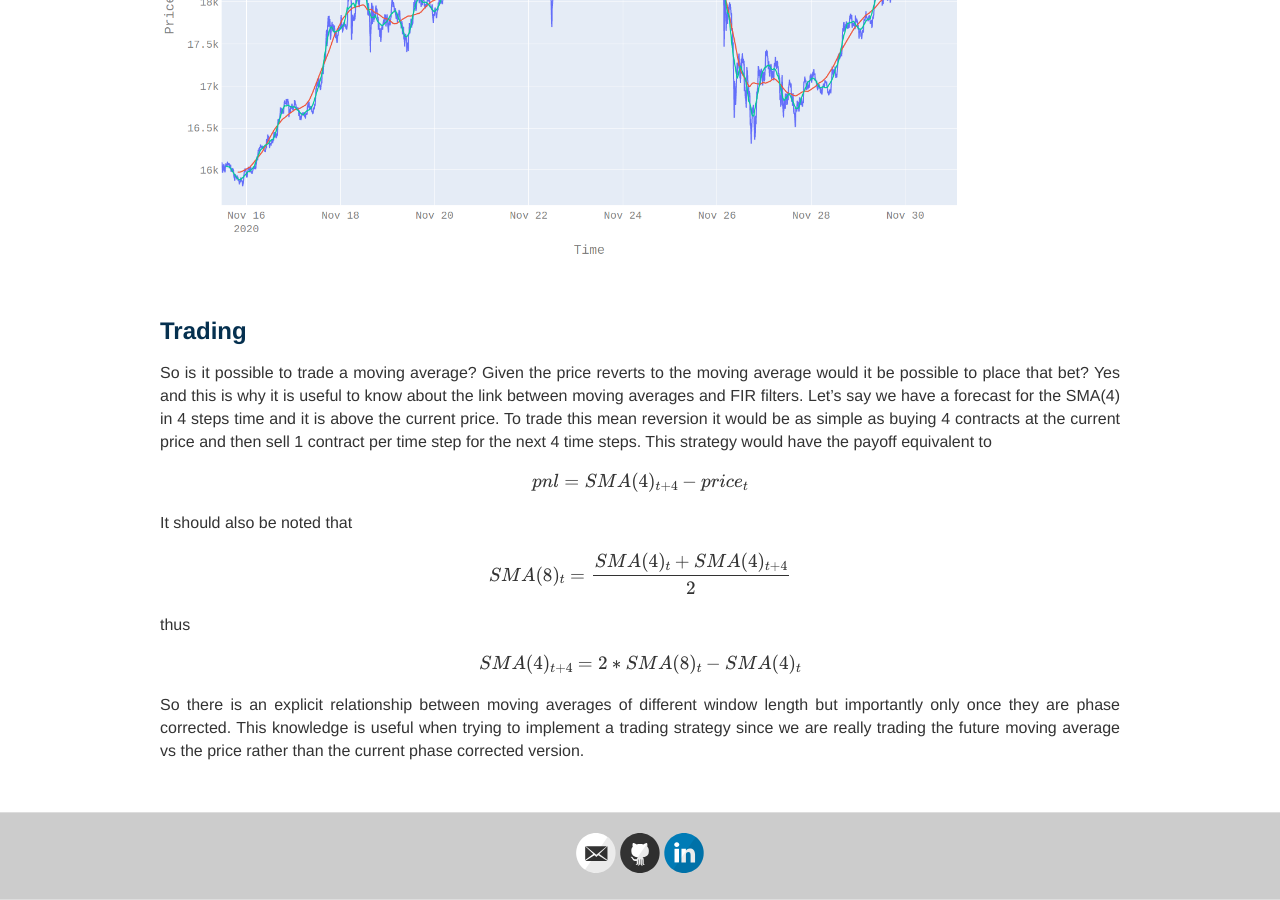
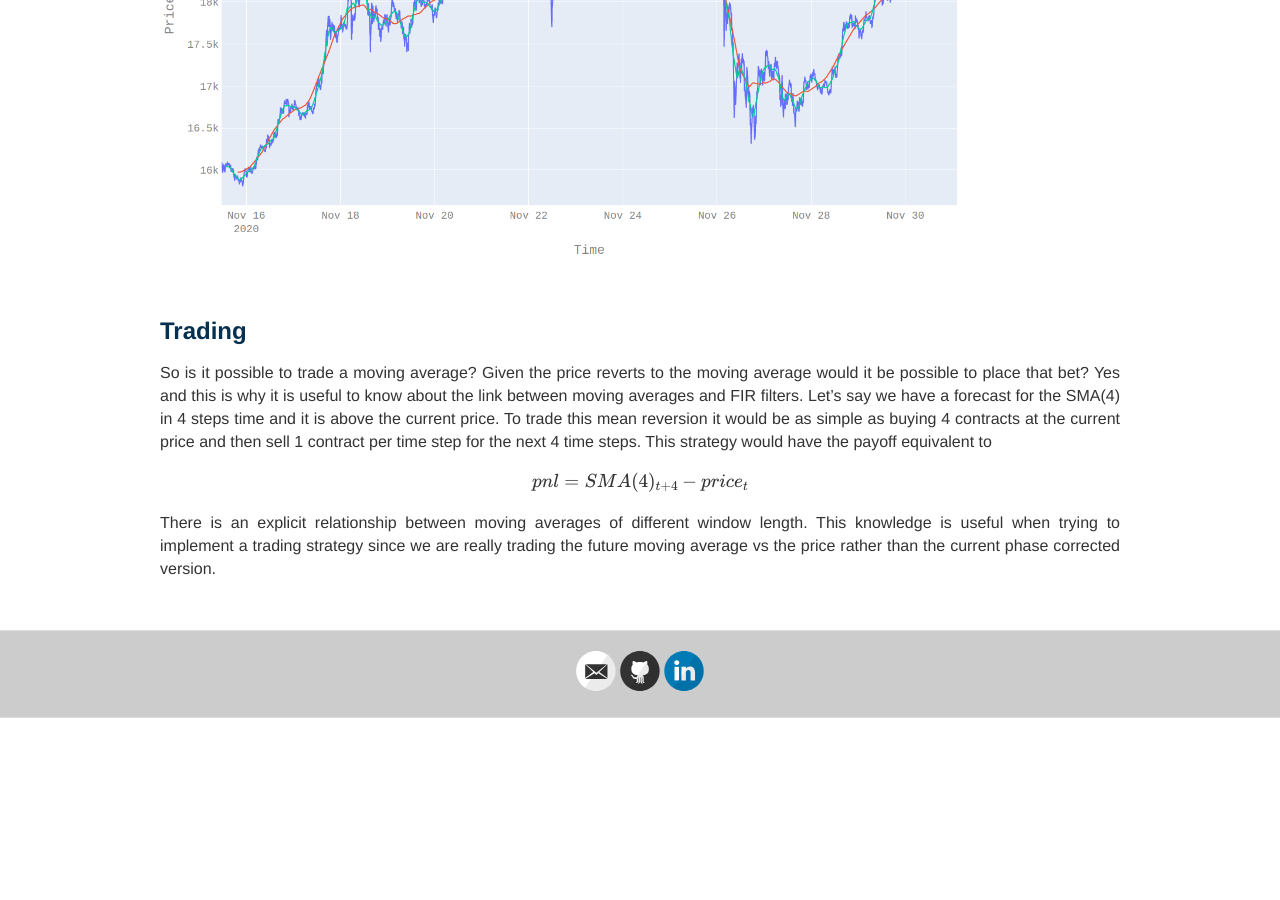
Before and after one commit to MarkRBest/markrbest.github.io, a Jekyll site: the page built from _posts/2020-11-30-problem-with-moving-averages.md, in a window 1280 px wide and 900 px high, scrolled down 2334 px. Built offline with Jekyll 4.4.1, drawn with Linux system fonts in a browser that asks for light colours; nearby versions of some CDN libraries; formulas are drawn with MathJax 3; comment, search, counter and statistics services are not loaded; after the commit the page ends 3052 px from its top, so only the background shows below that.

```diff
--- a/_posts/2020-11-30-problem-with-moving-averages.md
+++ b/_posts/2020-11-30-problem-with-moving-averages.md
@@ -57,13 +57,4 @@
 
 $$ pnl = SMA(4)_{t+4} - price_t $$
 
-It should also be noted that
-
-$$ SMA(8)_t = \frac{SMA(4)_{t} + SMA(4)_{t+4}}{2} $$
-
-thus
-
-$$ SMA(4)_{t+4} = 2 * SMA(8)_t - SMA(4)_{t} $$
-
-So there is an explicit relationship between moving averages of different window length but importantly only once they are phase corrected.
-This knowledge is useful when trying to implement a trading strategy since we are really trading the future moving average vs the price rather than the current phase corrected version.
+There is an explicit relationship between moving averages of different window length. This knowledge is useful when trying to implement a trading strategy since we are really trading the future moving average vs the price rather than the current phase corrected version.
```
